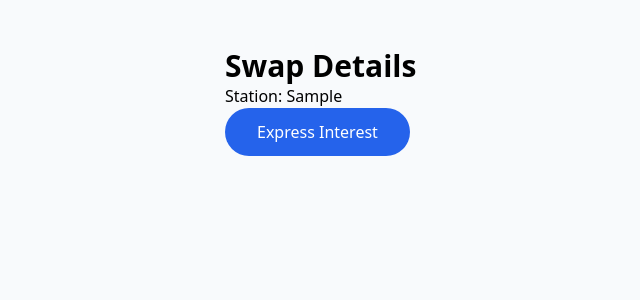
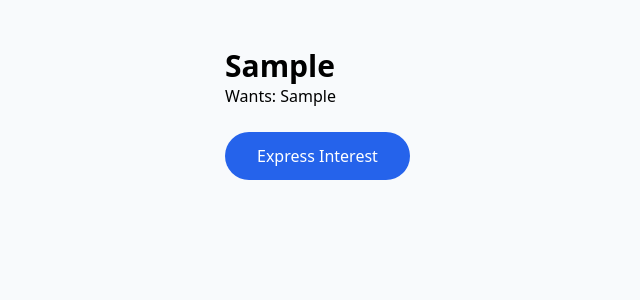
Before and after one commit to barnanst-collab/carrierswap, a Flask app: page /listing/1 in a window 1280 px wide. Shown: the part 65-365 px from the top of the page, without its empty margins (103-743 px from the left). Run offline with Flask 3, Linux system fonts and the light colour scheme; tables that the repository leaves empty hold one stand-in row (values such as "Sample post"); some libraries are stand-ins or nearby versions.

Commit message:
Update listing_detail.html

```diff
--- a/CarrierSwap/templates/listing_detail.html
+++ b/CarrierSwap/templates/listing_detail.html
@@ -4,10 +4,10 @@
 
 {% block content %}
 <div class="max-w-2xl mx-auto px-6 py-12">
-    <h1 class="text-3xl font-bold">Swap Details</h1>
-    <p>Station: {{ listing.current_station }}</p>
+    <h1 class="text-3xl font-bold">{{ listing.current_station }}</h1>
+    <p>Wants: {{ listing.desired }}</p>
     <form action="{{ url_for('express_interest', listing_id=listing.id) }}" method="POST">
-        <button type="submit" class="bg-blue-600 text-white px-8 py-3 rounded-full">Express Interest</button>
+        <button type="submit" class="bg-blue-600 text-white px-8 py-3 rounded-full mt-6">Express Interest</button>
     </form>
 </div>
 {% endblock %}
```
